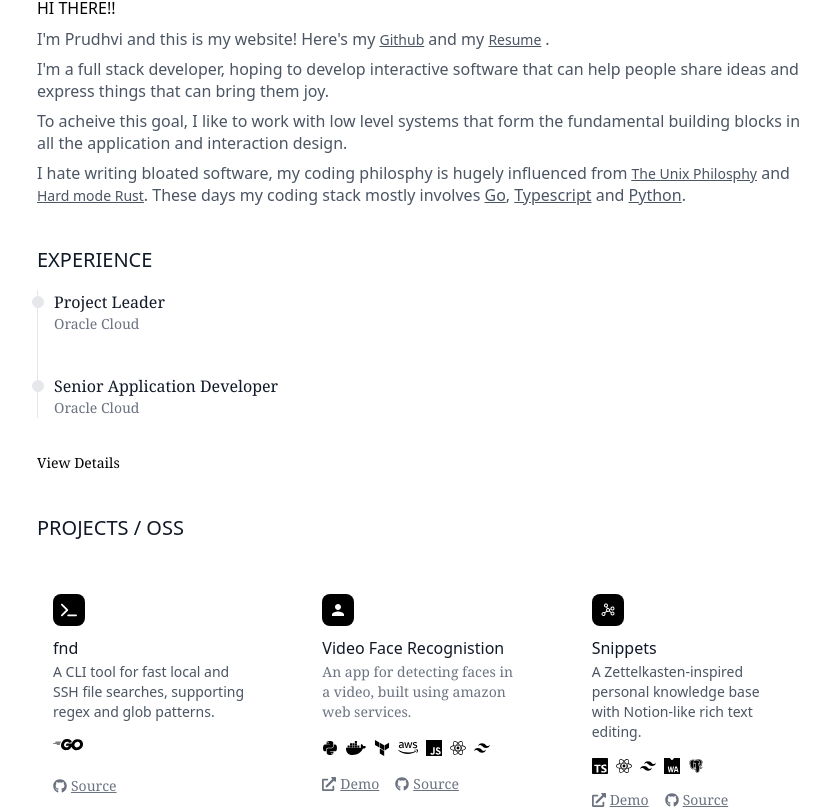
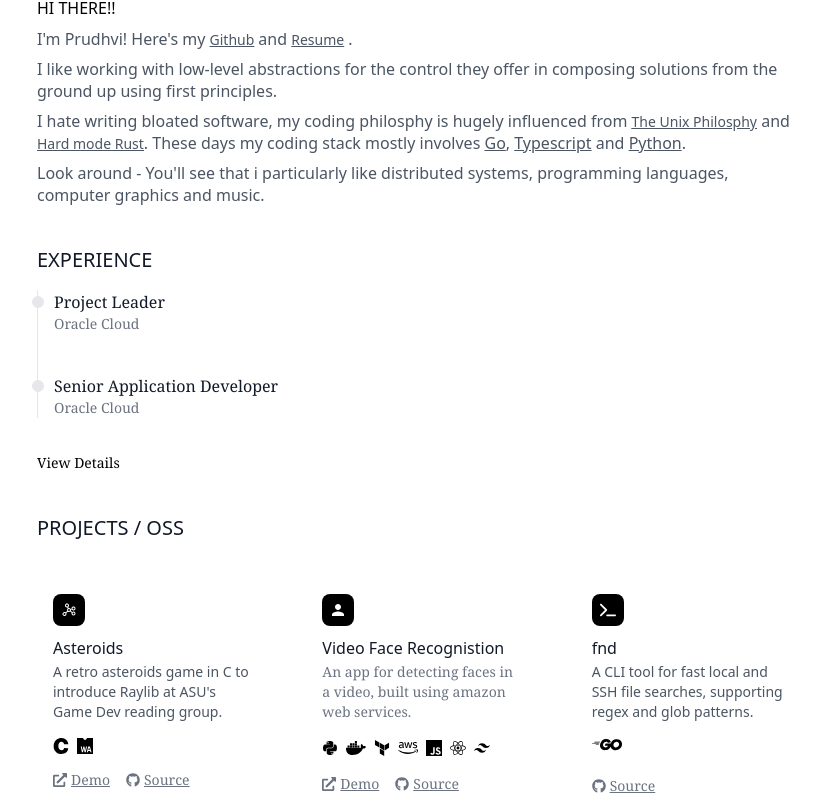
Before and after one commit to prudhvideep/dev-portfolio, a React (Vite) app: page / in a window 1280 px wide. Shown: the part 379-1188 px from the top of the page, without its empty margins (219-1049 px from the left). Built offline with nearby package versions, Linux system fonts and the light colour scheme.

Commit message:
Updated the bio

```diff
--- a/src/assets/projects.json
+++ b/src/assets/projects.json
@@ -1,4 +1,11 @@
 [
+  {
+    "Title": "Asteroids",
+    "Desciption": "A retro asteroids game written in C to introduce Raylib in Game dev reading group at ASU.",
+    "Stack": ["C", "Wasm", "Raylib", "Gamedev"],
+    "Link": "https://github.com/prudhvideep/asteroids",
+    "Demo": "https://prudhvideep.github.io/asteroids/asteroids.html"
+  },
   {
     "Title": "fnd",
     "Desciption": "fnd is a versatile, intuitive file search utility for both local and remote environments.",
@@ -55,7 +62,7 @@
   {
     "Title": "Real Vision",
     "Desciption": "A CNN based classifier to flag Ai generated images trained on CIFAKE dataset.",
-    "Stack": ["Python","PyTorch","Data Science / Ai"],
+    "Stack": ["Python", "PyTorch", "Data Science / Ai"],
     "Link": "https://github.com/prudhvideep/RealVision"
   }
 ]
--- a/src/pages/About.tsx
+++ b/src/pages/About.tsx
@@ -5,6 +5,7 @@
   FaPython,
   FaExternalLinkAlt,
   FaGithub,
+  FaCode,
 } from "react-icons/fa";
 import {
   FaAws,
@@ -21,6 +22,7 @@
   SiTypescript,
   SiTailwindcss,
   SiWebassembly,
+  SiC,
 } from "react-icons/si";
 import { motion } from "framer-motion";
 import { useNavigate } from "react-router-dom";
@@ -34,7 +36,7 @@
     <div className="mt-10 ml-auto mr-auto w-9/10 md:w-9/10 max-w-3xl opacity:1 transform:none">
       <h1 className="font-medium">Hi There!!</h1>
       <p className="mt-2 text-gray-600">
-        I'm Prudhvi and this is my website! Here's my{" "}
+        I'm Prudhvi! Here's my{" "}
         <span>
           <a
             target="_block"
@@ -44,7 +46,7 @@
             Github
           </a>
         </span>
-        and my{" "}
+        and{" "}
         <span>
           <a
             target="_block"
@@ -57,13 +59,8 @@
         .
       </p>
       <p className="mt-2 text-gray-600">
-        I'm a full stack developer, hoping to develop interactive software that
-        can help people share ideas and express things that can bring them joy.
-      </p>
-      <p className="mt-2 text-gray-600">
-        To acheive this goal, I like to work with low level systems that
-        form the fundamental building blocks in all the application and
-        interaction design.
+        I like working with low-level abstractions for the control they offer in
+        composing solutions from the ground up using first principles.
       </p>
       <p className="mt-2 text-gray-600">
         I hate writing bloated software, my coding philosphy is hugely
@@ -75,14 +72,27 @@
           >
             The Unix Philosphy
           </a>
-        </span> and <span className="underline font-medium">
+        </span>{" "}
+        and{" "}
+        <span className="underline font-medium">
           <a
             href="https://matklad.github.io/2022/10/06/hard-mode-rust.html"
             target="_blank"
           >
             Hard mode Rust
           </a>
-        </span>. These days my coding stack mostly involves <span className="underline">Go</span>, <span className="underline">Typescript</span> and <span className="underline">Python</span>.
+        </span>
+        . These days my coding stack mostly involves{" "}
+        <span className="underline">Go</span>,{" "}
+        <span className="underline">Typescript</span> and{" "}
+        <span className="underline">Python</span>.
+      </p>
+      <p className="mt-2 text-gray-600">
+        Look around - You'll see that i particularly like{" "}
+        <span className="font-medium">
+          distributed systems, programming languages, computer graphics
+        </span>{" "}
+        and <span className="font-medium">music.</span>
       </p>
       <div className="mt-10">
         <h1 className="font-medium text-gray-900 mb-4 text-xl">Experience</h1>
@@ -131,20 +141,34 @@
               }}
             >
               <div>
-                <FaTerminal className="w-8 h-8 rounded-lg text-white bg-black p-2 mb-3" />
-                <h3 className="text-sm mb-1 text-gray-900">fnd</h3>
+                <PiGraph className="w-8 h-8 rounded-lg text-white bg-black p-2 mb-3" />
+                <h3 className="text-sm mb-1 font-medium text-gray-900">
+                  Asteroids
+                </h3>
                 <p className="max-w-xs text-sm font-normal text-gray-600">
-                  A CLI tool for fast local and SSH file searches, supporting
-                  regex and glob patterns.
+                  A retro asteroids game in C to introduce Raylib at ASU's Game
+                  Dev reading group.
                 </p>
-                <div className="hidden md:flex mt-2 flex-row space-x-2 items-center">
-                  <FaGolang className="text-3xl" />
+                <div className="hidden md:flex mt-4 flex-row space-x-2 items-center">
+                  <SiC />
+                  <SiWebassembly />
                 </div>
-                <div className="mt-4 flex flex-row space-x-4 justify-start">
+                <div className="mt-4 flex flex-row space-x-2 md:space-x-4 justify-start">
                   <motion.a
-                    href="https://github.com/prudhvideep/fnd"
+                    href="https://prudhvideep.github.io/asteroids/asteroids.html"
                     target="_blank"
-                    className="flex items-center text-sm text-gray-500 hover:font-semibold hover:text-gray-900 transition-colors"
+                    className="flex items-center text-gray-500 hover:font-semibold hover:text-gray-900 transition-colors"
+                    whileHover={{
+                      scale: 1.05,
+                    }}
+                  >
+                    <FaExternalLinkAlt className="mr-1" />
+                    <span className="underline hover:no-underline">Demo</span>
+                  </motion.a>
+                  <motion.a
+                    href="https://github.com/prudhvideep/asteroids"
+                    target="_blank"
+                    className="flex items-center text-gray-500 hover:font-semibold hover:text-gray-900 transition-colors"
                     whileHover={{
                       scale: 1.05,
                     }}
@@ -197,6 +221,41 @@
                   </motion.a>
                   <motion.a
                     href="https://github.com/prudhvideep/Video-Face-Recognition"
+                    target="_blank"
+                    className="flex items-center text-sm text-gray-500 hover:font-semibold hover:text-gray-900 transition-colors"
+                    whileHover={{
+                      scale: 1.05,
+                    }}
+                  >
+                    <FaGithub className="mr-1" />
+                    <span className="underline hover:no-underline">Source</span>
+                  </motion.a>
+                </div>
+              </div>
+            </motion.div>
+          </div>
+          <div className="mt-5 p-2 group">
+            <motion.div
+              className="p-2 hover:cursor-pointer"
+              whileHover={{
+                scale: 1.1,
+                textShadow: "0px 0px 8px rgb(255,255,255)",
+                boxShadow: "0px 0px 8px rgb(255,255,255)",
+              }}
+            >
+              <div>
+                <FaTerminal className="w-8 h-8 rounded-lg text-white bg-black p-2 mb-3" />
+                <h3 className="text-sm mb-1 text-gray-900">fnd</h3>
+                <p className="max-w-xs text-sm font-normal text-gray-600">
+                  A CLI tool for fast local and SSH file searches, supporting
+                  regex and glob patterns.
+                </p>
+                <div className="hidden md:flex mt-2 flex-row space-x-2 items-center">
+                  <FaGolang className="text-3xl" />
+                </div>
+                <div className="mt-4 flex flex-row space-x-4 justify-start">
+                  <motion.a
+                    href="https://github.com/prudhvideep/fnd"
                     target="_blank"
                     className="flex items-center text-sm text-gray-500 hover:font-semibold hover:text-gray-900 transition-colors"
                     whileHover={{
--- a/src/pages/Projects.tsx
+++ b/src/pages/Projects.tsx
@@ -17,7 +17,7 @@
   const [activeFilter, setActiveFilter] = useState<string | null>(null);
 
   const filterCategories = {
-    type: ["Data Science / Ai", "Frontend", "Backend", "Cli"],
+    type: ["Data Science / Ai", "Frontend", "Backend", "Cli", "Gamedev"],
     language: ["C","Go", "Java", "Python", "TypeScript", "JavaScript", "Bash", "Sql"],
     technology: [
       "GraphQl", "gRPC", "Tailwind", "Redis", "PostgreSQL", "React", "D3",
--- a/src/routes/BlogRoutes.tsx
+++ b/src/routes/BlogRoutes.tsx
@@ -1,7 +1,7 @@
 import { AnimatePresence, motion } from "framer-motion";
 import { Routes, Route, useLocation } from "react-router-dom";
 import Blogs from "../pages/Blogs";
-import LearnDistSys from "../posts/LearnDistSys";
+import LearnDistSys from "../pages/posts/LearnDistSys";
 
 const BlogRoutes = () => {
   const location = useLocation();
```
Also changed, not shown: src/pages/posts/LearnDistSys.tsx (renamed from src/posts/LearnDistSys.tsx), 1 other file (tests, documents, lock files or other folders).
